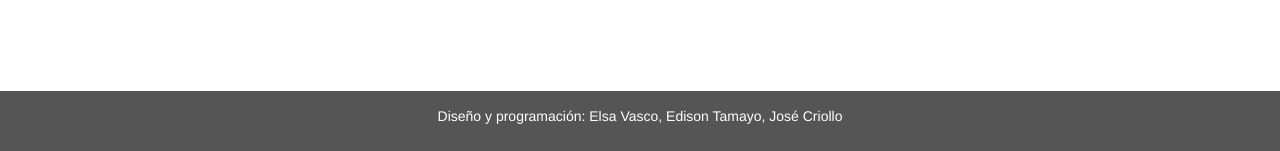
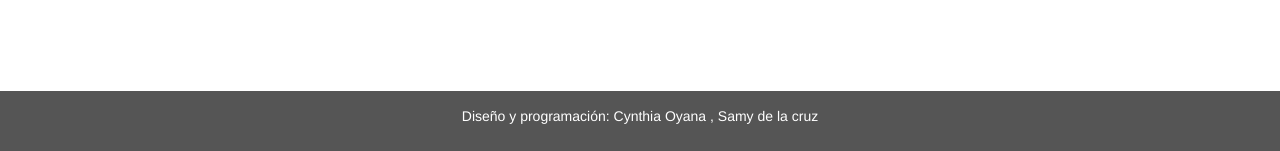
Before and after one commit to SammyDB/sgoaAL, a PHP site: page /newPackage/aplicacion/modulos_administrador/adm_buscar.php in a window 1280 px wide. Shown: the part 649-800 px from the top of the page. Run offline with PHP 8.4, Linux system fonts and the light colour scheme; a user stored in the database is signed in; data that the repository does not hold is empty.

Commit message:
cambie el archivo adm_buscar

```diff
--- a/aplicacion/modulos_administrador/adm_buscar.php
+++ b/aplicacion/modulos_administrador/adm_buscar.php
@@ -172,7 +172,7 @@ if (@!$_SESSION['usuario']) {
             </div>
         </div></br></br></br>
         <footer class="container-fluid text-center">
-            <p>Diseño y programación: Elsa Vasco, Edison Tamayo, José Criollo</p>
+            <p>Diseño y programación: Cynthia Oyana , Samy de la cruz</p>
         </footer>
     </body>
 
```
